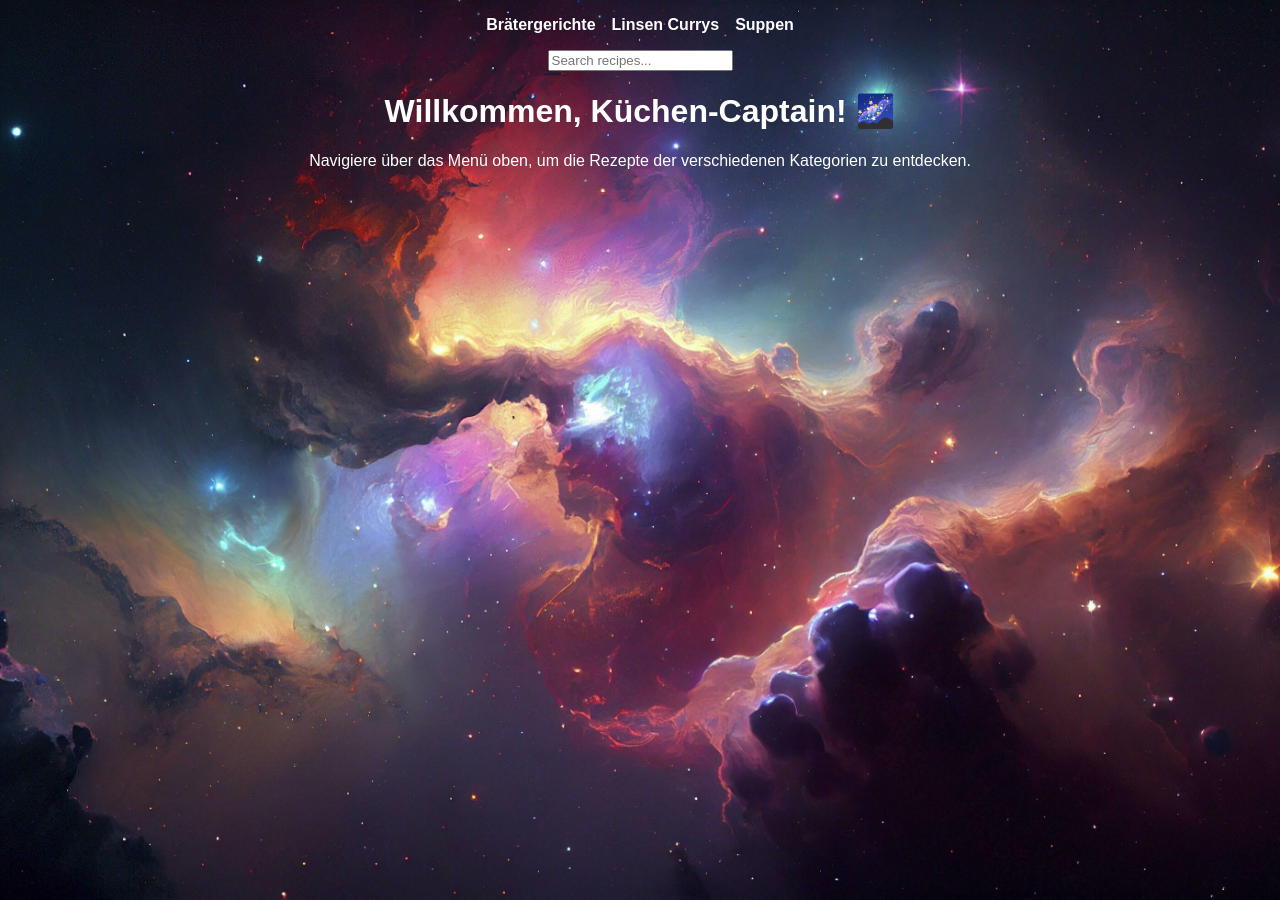
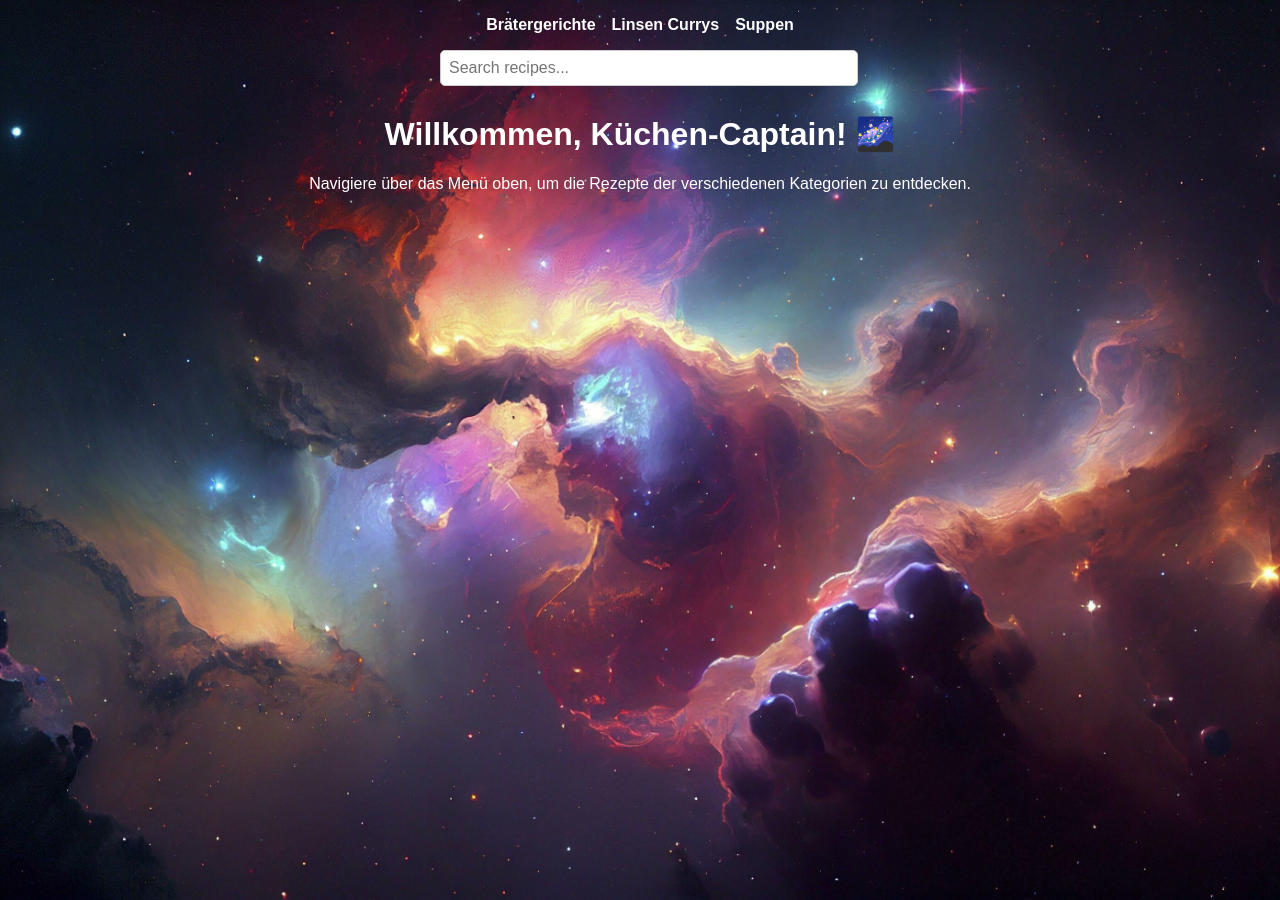
Before and after one commit to culinarystarfleet/Archives-of-the-culinary-starfleet, a Jekyll site: the page built from index.md, in a window 1280 px wide. Built offline with Jekyll 4.4.1, drawn with Linux system fonts in a browser that asks for light colours.

Commit message:
Update style.css

```diff
--- a/assets/css/style.css
+++ b/assets/css/style.css
@@ -33,3 +33,38 @@
 .menu li a:hover {
   color: #ffcc00;
 }
+
+#search-container {
+  margin: 1rem auto;
+  max-width: 400px;
+  text-align: left;
+}
+
+#recipe-search {
+  width: 100%;
+  padding: 0.5rem;
+  font-size: 1rem;
+  border-radius: 5px;
+  border: 1px solid #ccc;
+}
+
+#search-results {
+  list-style: none;
+  padding: 0;
+  margin: 0.5rem 0 0 0;
+  background: rgba(0,0,0,0.6);
+  border-radius: 5px;
+  max-height: 300px;
+  overflow-y: auto;
+}
+
+#search-results li a {
+  display: block;
+  padding: 0.5rem;
+  color: #ffcc00;
+  text-decoration: none;
+}
+
+#search-results li a:hover {
+  background-color: rgba(255,255,255,0.1);
+}
```
